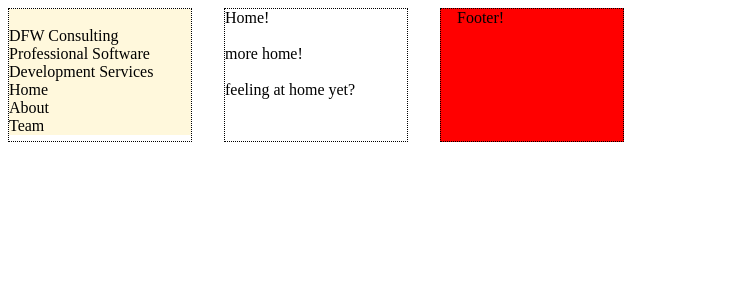
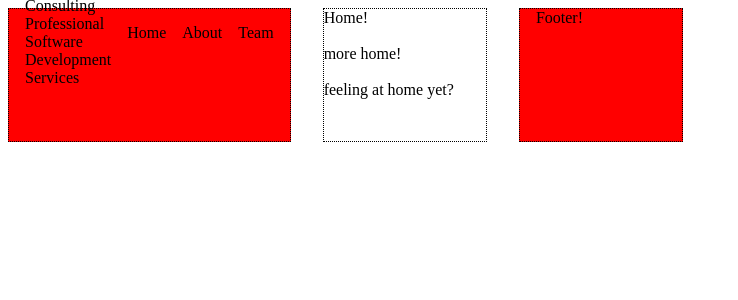
Before and after one commit to DFW-Software-Consulting/dfw-consulting, a React (Create React App) app: page / in a window 1280 px wide. Shown: the top 300 px of the page, without its empty margins (0-738 px from the left). Built offline with nearby package versions, Linux system fonts and the light colour scheme.

Commit message:
feat: #45 css for header and header-wrapper

```diff
--- a/src/assets/styles/header.css
+++ b/src/assets/styles/header.css
@@ -1,5 +1,62 @@
+#header-wrapper {
+    box-sizing: border-box;
+    border: 1px solid black;
+}
+
 #header {
-    grid-row: 1;
-    background-color: cornsilk;
-    grid-column: 1 / span 3;
+    display: flex;
+    flex-direction: row;
+    justify-content: space-between;
+    height: 3rem;
+    margin-left: 1rem;
+    margin-right: 1rem;
 }
+
+#header-left {
+    display: flex;
+    flex-direction: row;
+    align-items: center;
+    /* background-color: red; */
+}
+
+#header-right {
+    display: flex;
+    flex-direction: row;
+    align-items: center;
+    /* background-color: red; */
+}
+
+#header-right>* {
+    margin-inline-start: 1rem;
+}
+
+@media (max-width: 359px) {
+    #header-wrapper {
+        grid-column: span var(--cols359);
+        background-color: blue;
+    }
+}
+
+/* mobile device */
+@media (min-width: 360px) {
+    #header-wrapper {
+        grid-column: span var(--cols360);
+        /* background-color: green; */
+    }
+}
+
+/* tablet */
+@media (min-width: 768px) {
+    #header-wrapper {
+        grid-column: span var(--cols768);
+        background-color: yellow;
+    }
+}
+
+/* desktop */
+@media (min-width: 1280px) {
+    #header-wrapper {
+        grid-column: span var(--cols1280);
+        background-color: red;
+    }
+}
```
